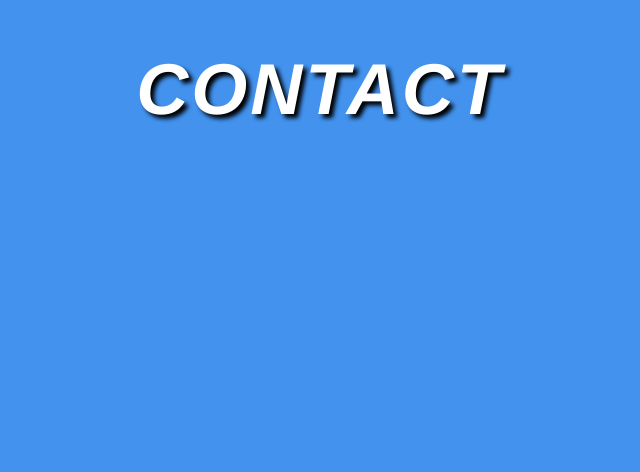
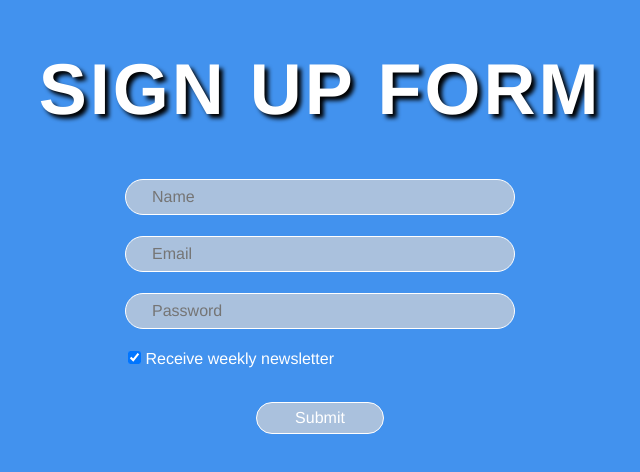
Before and after one commit to des291/the-dojo, a plain HTML site: page contact.html in a window 1280 px wide. Shown: the whole page, without its empty margins (320-960 px from the left). Drawn offline with nearby package versions, Linux system fonts and the light colour scheme.

Commit message:
Initial form setup.

```diff
--- a/contact.html
+++ b/contact.html
@@ -1,3 +1,4 @@
+<!DOCTYPE html>
 <html lang="en-gb-oxendict" dir="ltr">
 
 <head>
@@ -5,11 +6,22 @@
     <meta name="viewport" content="width=device-width, initial-scale=1, shrink-to-fit=no">
     <link rel="stylesheet" href="https://cdnjs.cloudflare.com/ajax/libs/normalize/8.0.0/normalize.css">
     <link rel="stylesheet" href="styles/styles.css">
+    <link rel="stylesheet" href="styles/contact.css">
     <title>CSS Dojo</title>
 </head>
 
-<body>
-    <h1>contact</h1>
+<body class="contact">
+    <h1>sign up form</h1>
+    <form action="#" method="#">
+        <input type="text" placeholder="Name">
+        <input type="email" placeholder="Email">
+        <input type="password" placeholder="Password">
+        <div class="checkbox-container">
+            <input type="checkbox" id="newsletter" checked>
+            <label for="newsletter">Receive weekly newsletter</label>
+        </div>
+        <button type="submit">Submit</button>
+    </form>
 </body>
 
 </html>
--- a/styles/contact.css
+++ b/styles/contact.css
@@ -0,0 +1,43 @@
+.contact {
+    color: white;
+}
+
+.contact h1 {
+    font-style: normal;
+}
+
+.contact .checkbox-container {
+    display: block;
+    width: 30%;
+    margin: 0 auto;
+    margin-top: 1.3em;
+    border-radius: 20px;
+    height: 2em;
+}
+
+.contact input:not([type=checkbox]),
+.contact button {
+    display: block;
+    width: 30%;
+    margin: 0 auto;
+    margin-top: 1.3em;
+    border-radius: 20px;
+    height: 2em;
+    text-indent: 1.5em;
+    background-color: RGB(170, 193, 221);
+    border: 1px solid white;
+}
+
+.contact input[type=checkbox] {
+    display: inline-block;
+}
+
+.contact input[type=checkbox]:checked {
+    background-color: RGB(170, 193, 221);
+}
+
+.contact button {
+    width: 10%;
+    text-indent: 0;
+    color: white;
+}
```
